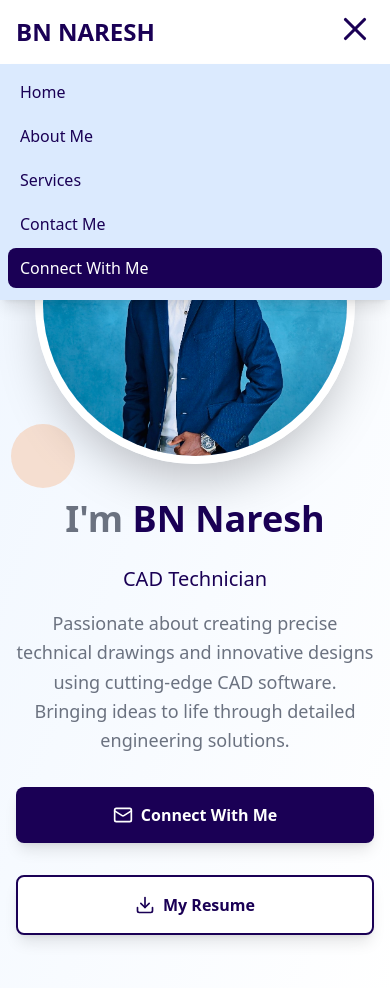
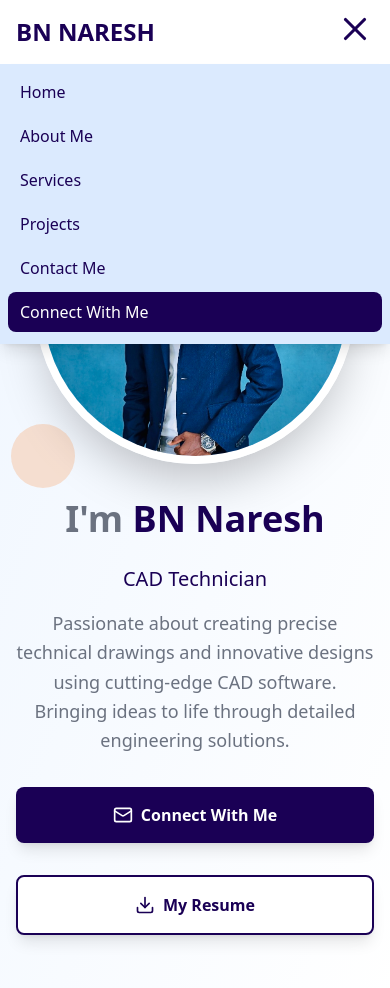
Before and after one commit to jeya-prashanth/Naresh, a React (Vite) app: page / in a window 390 px wide. Both pictures are taken after a click on the button 355 px from the left and 29 px from the top of the page. Shown: the top 988 px of the page. Built offline with nearby package versions, Linux system fonts and the light colour scheme.

Commit message:
change the navbar function for phone screen

```diff
--- a/src/components/Navbar.jsx
+++ b/src/components/Navbar.jsx
@@ -125,6 +125,12 @@ const Navbar = () => {
               className="text-[#1a0055] block px-3 py-2 text-base font-medium w-full text-left transition-all duration-500"
             >
               Services
+            </button>
+            <button
+              onClick={() => scrollToSection('projects')}
+              className="text-[#1a0055] block px-3 py-2 text-base font-medium w-full text-left transition-all duration-500"
+            >
+              Projects
             </button>
             <button
               onClick={() => scrollToSection('contact')}
```
